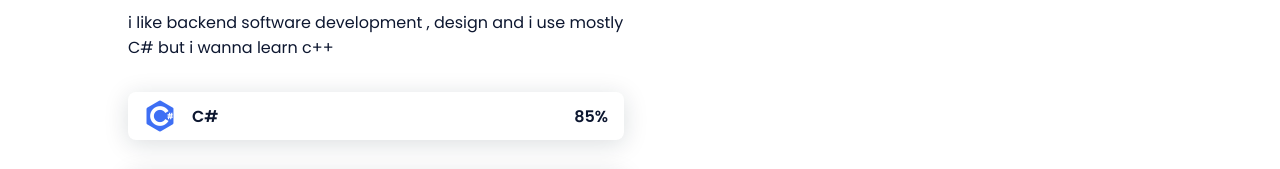
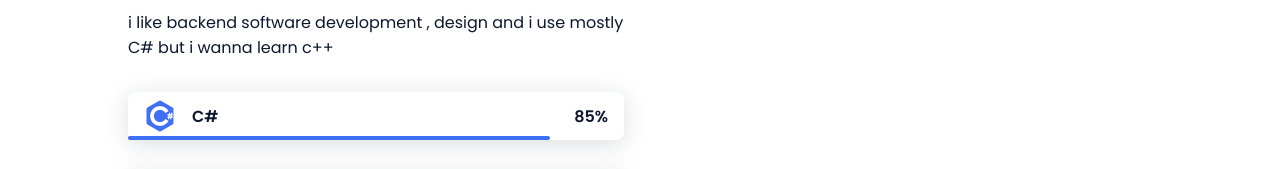
Before and after one commit to sadece1eren/sadece1eren.github.io, a plain HTML site: page index.html in a window 1280 px wide. Shown: the part 1400-1569 px from the top of the page. Drawn offline with nearby package versions, Linux system fonts and the light colour scheme.

Commit message:
Update index.html

```diff
--- a/index.html
+++ b/index.html
@@ -87,7 +87,7 @@
                                 <i class='devicon-csharp-plain skills__icon'></i>
                                 <span class="skills__name">C#</span>
                             </div>
-                            <div class="skills__bar skills__html">
+                            <div class="skills__bar skills__csharp">
 
                             </div>
                             <div>
```
